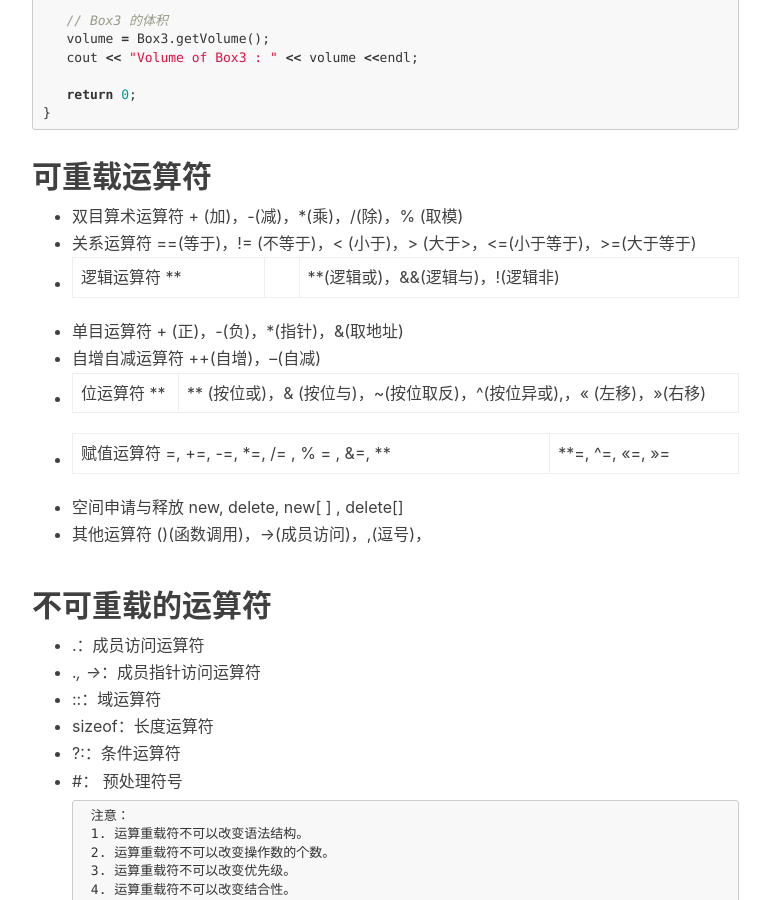
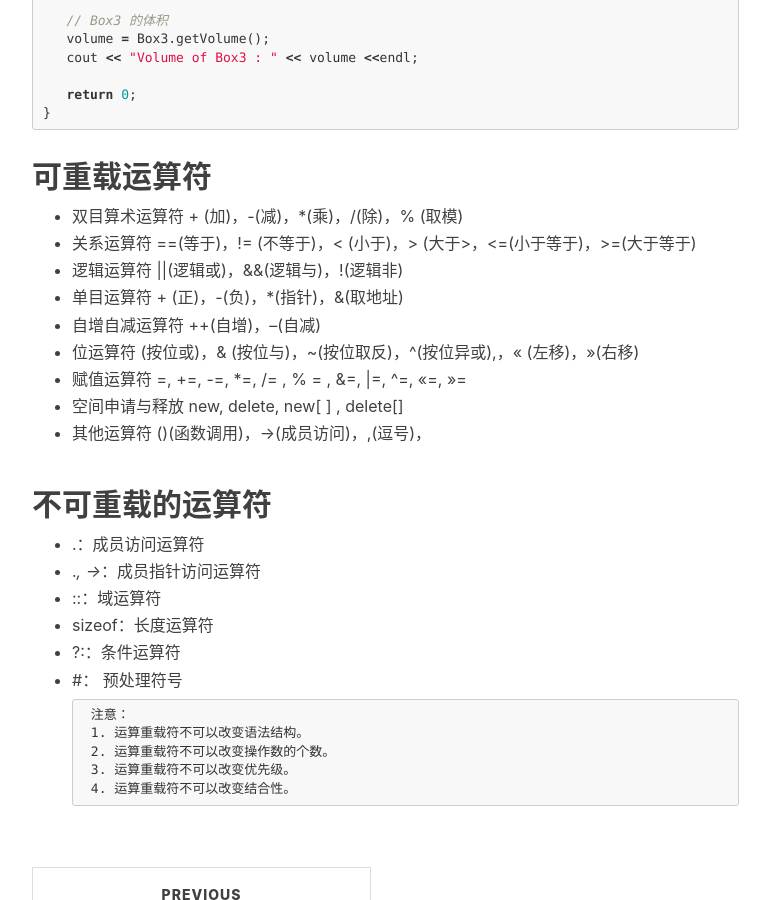
Before and after one commit to Hkaren78/Hkaren78.github.io, a Jekyll site: the page built from _posts/2019-03-17-C++.md, in a window 1280 px wide and 900 px high, scrolled down 3368 px. Shown: the whole window, without its empty margins (233-1003 px from the left). Built offline with Jekyll 4.4.1, drawn with Linux system fonts in a browser that asks for light colours; nearby versions of some CDN libraries; comment, search, counter and statistics services are not loaded.

Commit message:
Update 2019-03-17-C++.md

```diff
--- a/_posts/2019-03-17-C++.md
+++ b/_posts/2019-03-17-C++.md
@@ -153,12 +153,12 @@ int main( )
 
 - 双目算术运算符 	+ (加)，-(减)，*(乘)，/(除)，% (取模)
 - 关系运算符 	    ==(等于)，!= (不等于)，< (小于)，> (大于>，<=(小于等于)，>=(大于等于)
-- 逻辑运算符 	    **||**(逻辑或)，&&(逻辑与)，!(逻辑非)
+- 逻辑运算符 	  \|\|(逻辑或)，&&(逻辑与)，!(逻辑非)
 - 单目运算符 	    + (正)，-(负)，*(指针)，&(取地址)
 - 自增自减运算符 	++(自增)，--(自减)
-- 位运算符 	    **|** (按位或)，& (按位与)，~(按位取反)，^(按位异或),，<< (左移)，>>(右移)
-- 赋值运算符 	    =, +=, -=, *=, /= , % = , &=, **|**=, ^=, <<=, >>=
-- 空间申请与释放 	new, delete, new[ ] , delete[]
+- 位运算符 	      (按位或)，& (按位与)，~(按位取反)，^(按位异或),，<< (左移)，>>(右移)
+- 赋值运算符 	   =, +=, -=, *=, /= , % = , &=, \|=, ^=, <<=, >>=
+- 空间申请与释放 	 new, delete, new[ ] , delete[]
 - 其他运算符 	    ()(函数调用)，->(成员访问)，,(逗号)，[](下标)
 
 ## 不可重载的运算符
```
